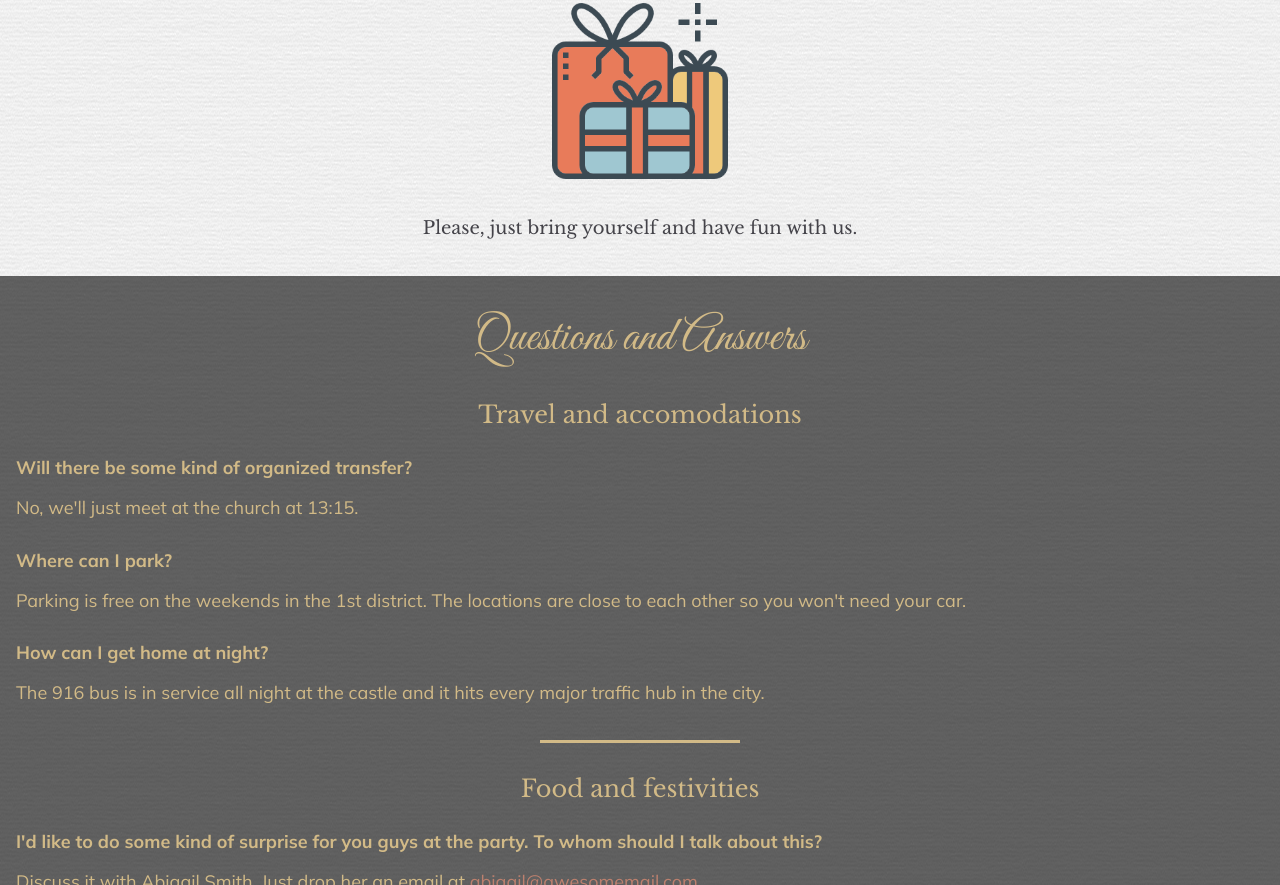
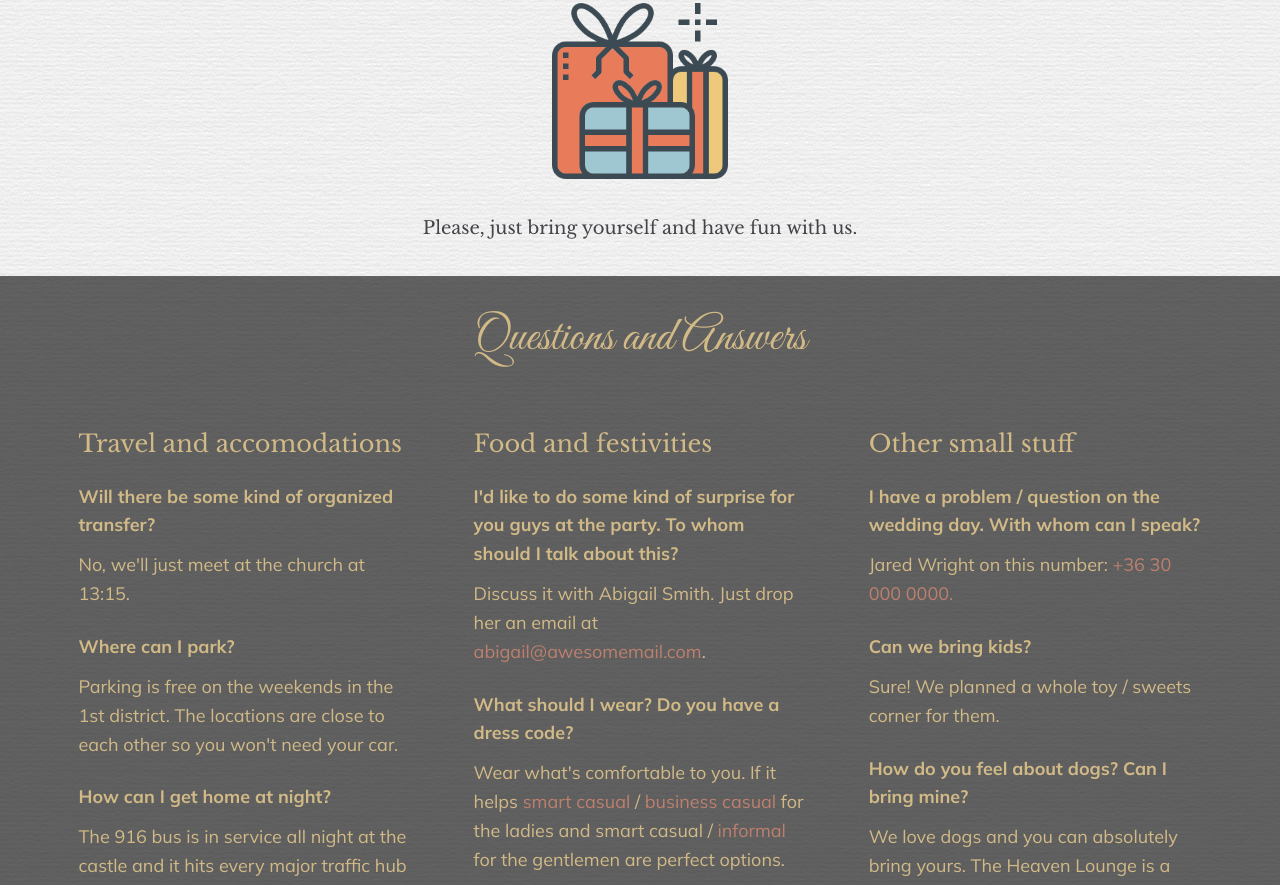
Before and after one commit to martaevrensel/Zoe-Alex-Wedding, a plain HTML site: page index.html in a window 1280 px wide. Shown: the part 1915-2800 px from the top of the page. Drawn offline with nearby package versions, Linux system fonts and the light colour scheme.

Commit message:
Quastions & Answers / Footer @media

```diff
--- a/wedding.css
+++ b/wedding.css
@@ -28,9 +28,10 @@ body {
 }
 
 @media (min-width: 768px) {
+  .cover {
   background: url(assets/wedding-landing-cover.jpg) no-repeat center;
   }
-
+}
 
 .byline {
   background-color: hsla(100,0%,0%,.6);
@@ -82,7 +83,6 @@ body {
   background-color: white;
   margin: 1rem auto;
 }
-
 
 @media (min-width: 768px) {
 
@@ -249,6 +249,7 @@ h2 {
   color: #d2ba87;
   font-weight: 500;
 }
+
 .program-wrapper p {
   color: #d2ba87;
   text-align: center;
@@ -297,6 +298,14 @@ li {
   padding: 1rem 1rem 0.2rem;
 }
 
+@media (min-width: 768px) {
+
+  .quastions {
+   text-align: center;
+  }
+
+}
+
 .quastions h2 {
   font-size: 3rem;
   margin: 2rem 0 3rem;
@@ -310,10 +319,31 @@ li {
   margin: 0 0 1.5rem;
 }
 
+@media (min-width: 768px) {
+
+  .quastion-group h3, .quastion, .answer {
+   text-align: left;
+  }
+
+}
+
 .quastion {
   font-family: 'Mulish', sans-serif;
   font-weight: 700;
   margin: 0 0 0.7rem;
+}
+
+
+@media (min-width: 768px) {
+
+  .quastion-group {
+    display: inline-block;
+    width: 30%;
+    margin: .5rem;
+    padding: 1.3rem;
+    vertical-align: top;
+  }
+
 }
 
 .answer {
@@ -327,6 +357,14 @@ li {
   width: 12.5rem;
   background-color: #d2ba87;
   margin: 2rem auto;
+}
+
+@media (min-width: 768px) {
+
+  .quastion-group::after {
+   display: none;
+  }
+
 }
 
 a {
@@ -364,3 +402,10 @@ a:hover {
   padding: .5rem 1rem;
   text-align: center;
 }
+@media (min-width: 768px) {
+
+  .footer-wrapper {
+   padding: 1rem;
+  }
+
+}
```
Also changed, not shown: index.html (+4 -6 lines). Lines whose indentation alone changed are shown as unchanged.
